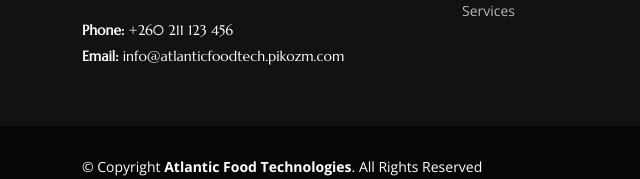
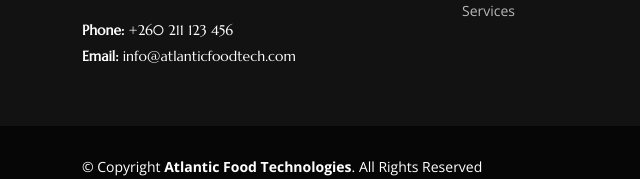
Before and after one commit to 6upe/atlantic-food-tech, a plain HTML site: page index.html in a window 1280 px wide. Shown: the part 7003-7182 px from the top of the page, 0-640 px from the left. Drawn offline with nearby package versions, Linux system fonts and the light colour scheme.

Commit message:
ready for testing

```diff
--- a/index.html
+++ b/index.html
@@ -1236,7 +1236,7 @@
             <p class="mt-3">
               <strong>Phone:</strong> <span>+260 211 123 456</span>
             </p>
-            <p><strong>Email:</strong> <span>info@atlanticfoodtech.pikozm.com</span></p>
+            <p><strong>Email:</strong> <span>info@atlanticfoodtech.com</span></p>
           </div>
         </div>
 
```
